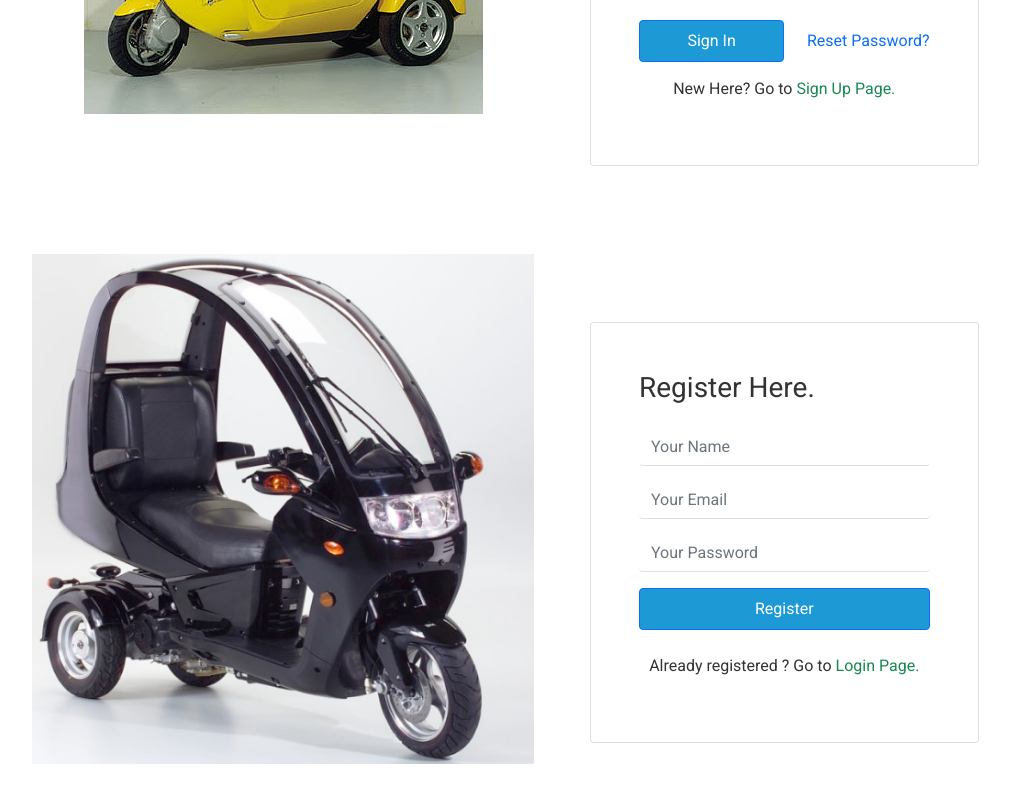
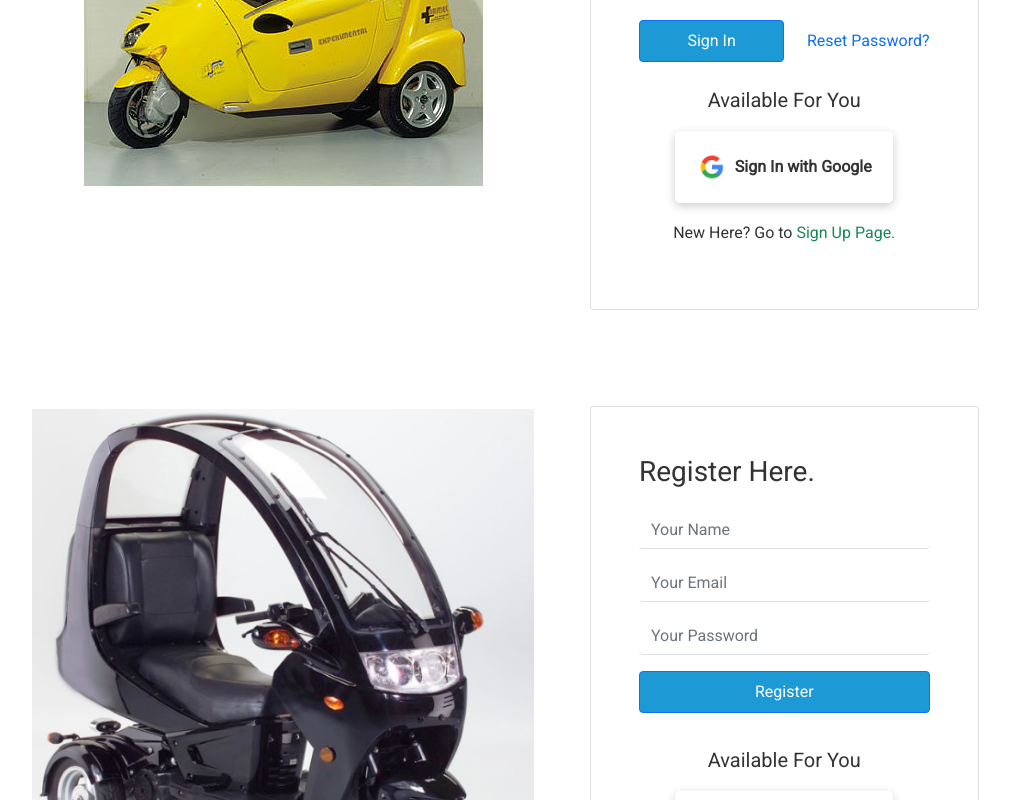
Before and after one commit to niloydey1971/-warehouse-management-client-side, a React (Create React App) app: page / in a window 1280 px wide. Shown: the part 900-1700 px from the top of the page, without its empty margins (78-1088 px from the left). Built offline with nearby package versions, Linux system fonts and the light colour scheme.

Commit message:
google sign in done

```diff
--- /dev/null
+++ b/src/components/AutoSignIn.js
@@ -0,0 +1,19 @@
+import React from 'react';
+import { Col, Row } from 'react-bootstrap';
+import { Link, useLocation, useNavigate } from 'react-router-dom';
+import google from '../images/google.png'
+
+const AutoSignIn = () => {
+    return (
+        <div>
+               <p className='mt-3 mx-auto lead '>Available For You</p>
+            <div className="p-2 d-flex align-items-center justify-content-center autosignin mx-auto gap-2 w-75 ">
+                <img src={google} alt='google'></img>
+                <p className='mt-3 fw-bold'>Sign In with Google</p>
+
+            </div>
+        </div>
+    );
+};
+
+export default AutoSignIn;
--- a/src/components/Login.js
+++ b/src/components/Login.js
@@ -2,6 +2,7 @@ import React, { useState } from 'react';
 import { Card, Col, Container, Form, FormControl, Row } from 'react-bootstrap';
 import { Link } from 'react-router-dom';
 import carlogin from '../images/carlogin.jpg'
+import AutoSignIn from './AutoSignIn';
 
 const Login = () => {
     const [email, setEmail] = useState('')
@@ -40,6 +41,7 @@ const Login = () => {
                             {/* <p className='mt-2 text-danger fw-6'>{error?.message}</p> */}
 
                         </form>
+                        <AutoSignIn></AutoSignIn>
 
 
                         <p className='mt-2 mx-auto fs-6'>New Here? Go to  <Link className='text-success text-decoration-none' to='/signup'>Sign Up Page.</Link></p>
--- a/src/components/Signup.js
+++ b/src/components/Signup.js
@@ -2,6 +2,7 @@ import React, { useState } from 'react';
 import { Card, Col, Container, Form, FormControl, Row } from 'react-bootstrap';
 import { Link } from 'react-router-dom';
 import carsignup from '../images/carsignin.jpg'
+import AutoSignIn from './AutoSignIn';
 
 const Signup = () => {
     const [name, setName] = useState('')
@@ -45,11 +46,12 @@ const Signup = () => {
 
                         </form>
 
-
+                        <AutoSignIn></AutoSignIn>
                         <p className='mt-2 mx-auto fs-6'>Already registered ? Go to  <Link className='text-success text-decoration-none' to='/login'>Login Page.</Link></p>
 
 
                     </Card>
+
                 </Col>
             </Row>
 
--- a/src/css/style.css
+++ b/src/css/style.css
@@ -11,3 +11,20 @@ body {
     font-family: 'Readex Pro', sans-serif;
     font-family: 'Roboto', sans-serif;
 }
+
+.autosignin {
+    background-color: #fff;
+
+    border-radius: 5px;
+    box-shadow: 0 3px 10px rgba(0, 0, 0, 0.2);
+    padding: 8px 2px;
+    margin: 10px;
+    cursor: pointer;
+
+  }
+
+  .autosignin img {
+    width: 30px;
+    height: 30px;
+
+  }
```
Also changed, not shown: src/images/google.png (added).
